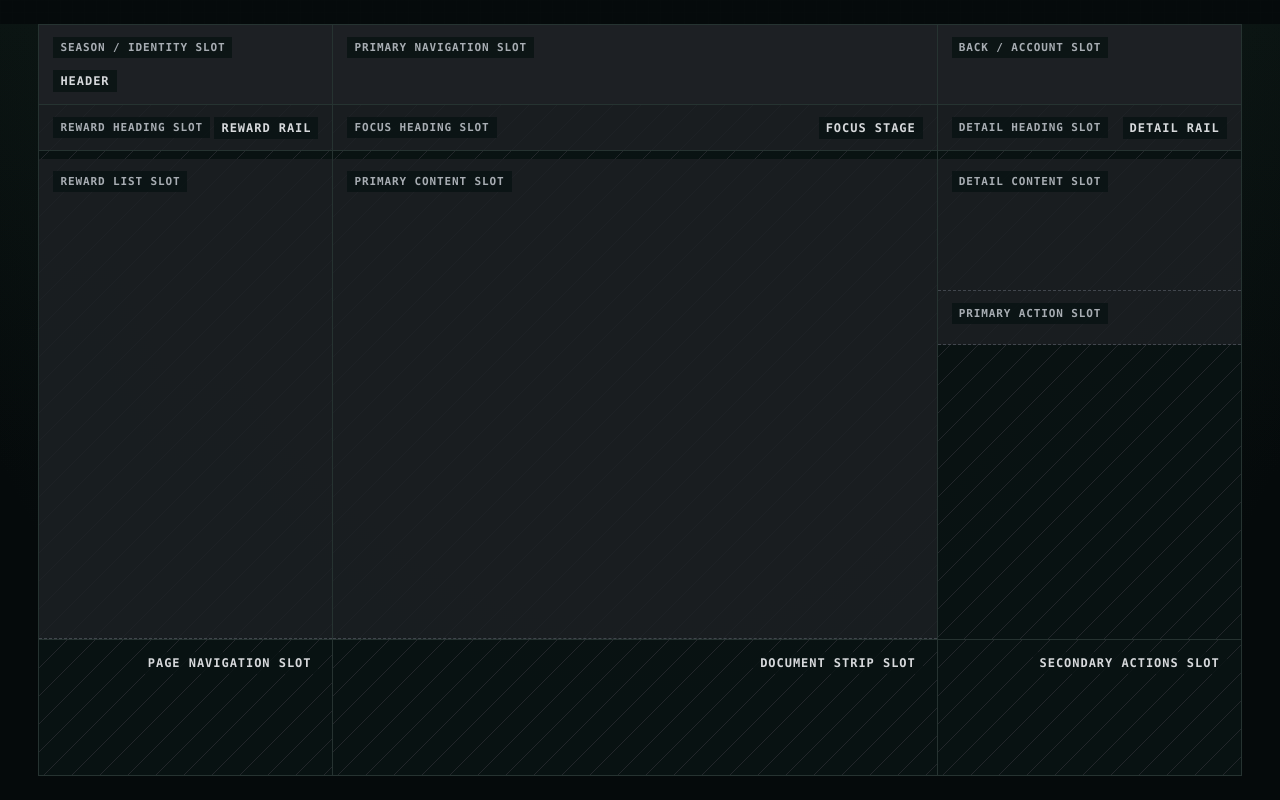
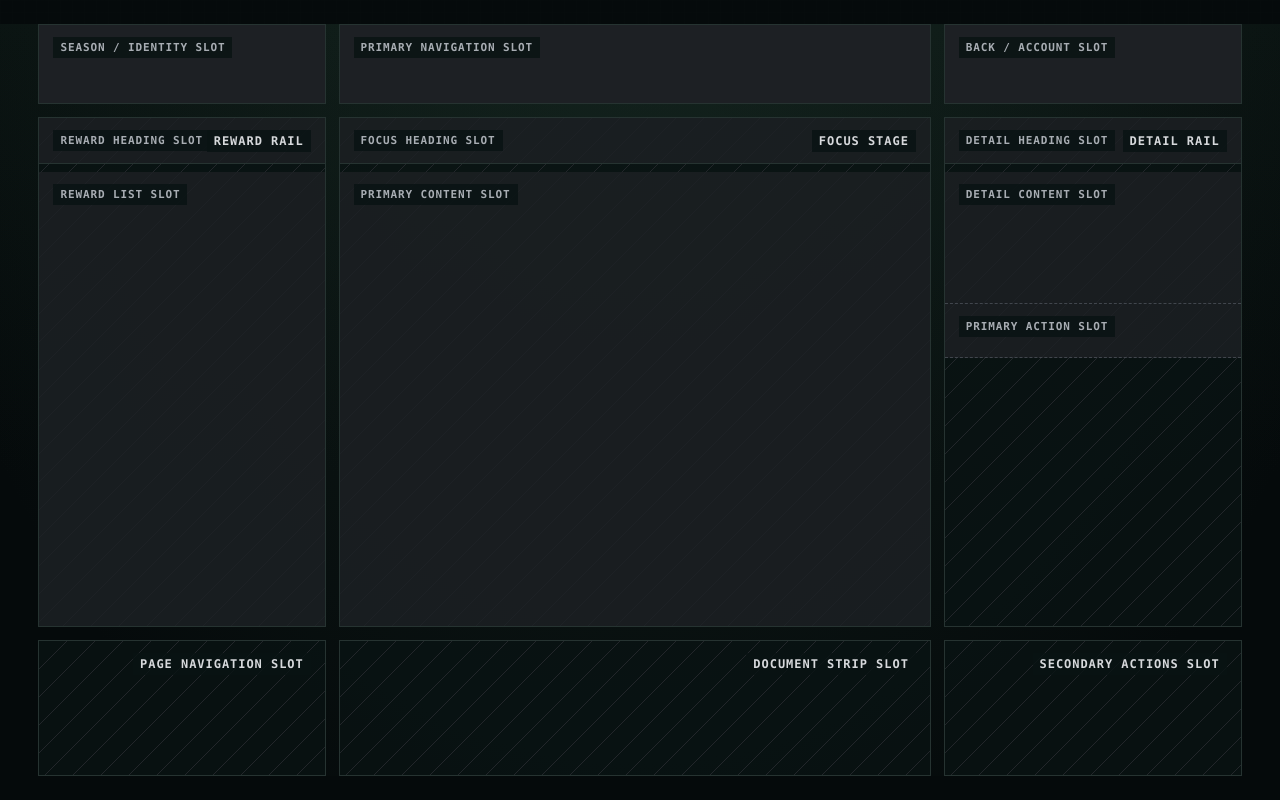
Before and after one commit to SuppieRK/eft-season-optimizer, a website built with Vite: page wireframe.html in a window 1280 px wide. Built offline with nearby package versions, Linux system fonts and the light colour scheme.

Commit message:
Refine wireframe grid spacing

```diff
--- a/wireframe.html
+++ b/wireframe.html
@@ -10,6 +10,7 @@
         --canvas-height: 94vh;
         --canvas-min-width: 1180px;
         --canvas-min-height: 720px;
+        --grid-gap: clamp(12px, 1vw, 24px);
         --header-height: clamp(96px, 10vh, 160px);
         --lower-band-height: clamp(136px, 13vh, 200px);
         --reward-column: 24.4fr;
@@ -49,13 +50,12 @@
       .wireframe-shell {
         display: grid;
         grid-template-rows: var(--header-height) minmax(0, 1fr);
+        gap: var(--grid-gap);
         inline-size: var(--canvas-width);
         min-inline-size: calc(var(--canvas-min-width) - 6vw);
         block-size: var(--canvas-height);
         min-block-size: calc(var(--canvas-min-height) - 6vh);
         margin: 3vh auto;
-        border: 1px solid var(--line);
-        background: var(--surface);
       }
 
       .wireframe-header,
@@ -65,12 +65,8 @@
           var(--reward-column)
           var(--focus-column)
           var(--detail-column);
+        column-gap: var(--grid-gap);
         min-block-size: 0;
-      }
-
-      .wireframe-header {
-        position: relative;
-        border-block-end: 1px solid var(--line);
       }
 
       .wireframe-workspace {
@@ -78,6 +74,7 @@
           "reward focus detail"
           "pagination documents actions";
         grid-template-rows: minmax(0, 1fr) var(--lower-band-height);
+        row-gap: var(--grid-gap);
       }
 
       .region,
@@ -88,6 +85,7 @@
       }
 
       .region {
+        border: 1px solid var(--line);
         background:
           linear-gradient(135deg, transparent 0 49.8%, #22262a 50% 50.2%, transparent 50.4%)
             0 0 / 28px 28px,
@@ -126,20 +124,8 @@
         inset-inline-end: 14px;
       }
 
-      .header-label {
-        inset-block-start: auto;
-        inset-block-end: 12px;
-      }
-
-      .header-slot + .header-slot,
-      .focus-stage,
-      .detail-rail,
-      .document-strip,
-      .secondary-actions {
-        border-inline-start: 1px solid var(--line);
-      }
-
       .header-slot {
+        border: 1px solid var(--line);
         background: var(--surface-alt);
       }
 
@@ -166,7 +152,6 @@
       }
 
       .section-heading,
-      .primary-content,
       .detail-content,
       .primary-action {
         border-block-end: 1px dashed var(--line-muted);
@@ -184,17 +169,11 @@
         grid-area: actions;
       }
 
-      .page-navigation,
-      .document-strip,
-      .secondary-actions {
-        border-block-start: 1px solid var(--line);
-      }
     </style>
   </head>
   <body>
     <div class="wireframe-shell">
       <header class="wireframe-header" aria-label="Header">
-        <span class="region-label header-label">Header</span>
         <section class="slot header-slot" aria-label="Season identity">
           <span class="slot-label">Season / identity slot</span>
         </section>
```
